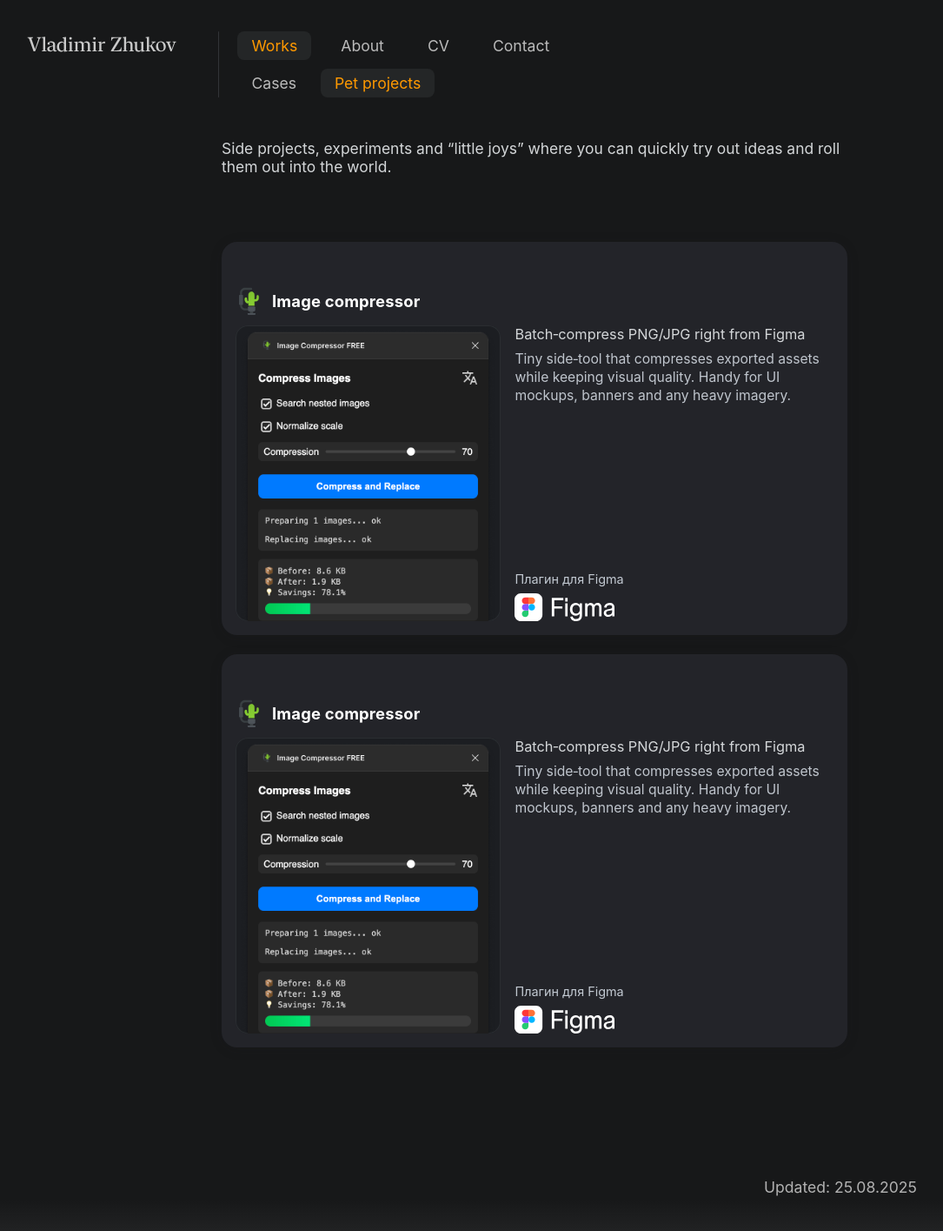
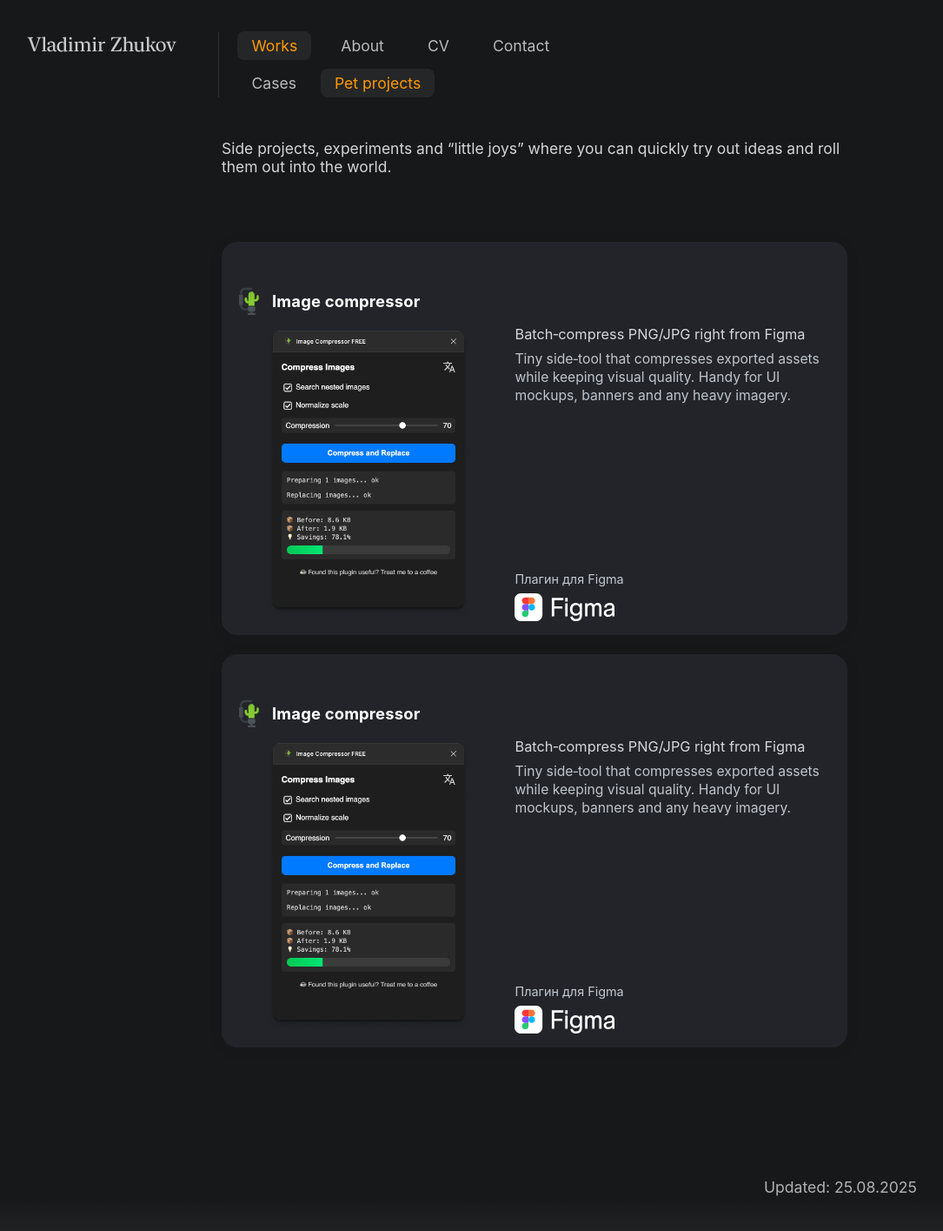
Before and after one commit to uxiscool/experience, a Jekyll site: the page built from pet-projects.md, in a window 1280 px wide. Shown: the whole page at 87% size, without its empty margins (25-1110 px from the left). Built offline with Jekyll 4.4.1, drawn with Linux system fonts in a browser that asks for light colours.

Commit message:
Add files via upload

```diff
--- a/css/main.css
+++ b/css/main.css
@@ -347,15 +347,16 @@ body.page-contact>main{ flex:1 0 auto; }
 @container (max-width: 560px) { .pp-body { grid-template-columns: 1fr; } }
 
 .pp-media {
-  background: #1c1e22;
-  box-shadow: inset 0 0 0 1px #2a2d31;
-  border-radius: 14px;
   min-height: 180px;
-  display: grid;
-  place-items: center;
   overflow: hidden;
 }
-.pp-media img { width: 100%; height: 100%; object-fit: contain; display: block; }
+.pp-media img {
+  max-width: 100%;
+  max-height: 100%;
+  object-fit: contain;
+  display: block;
+  margin: 0 auto; /* центрируем по горизонтали */
+}
 
 /* Текст справа */
 .pp-text {
```
